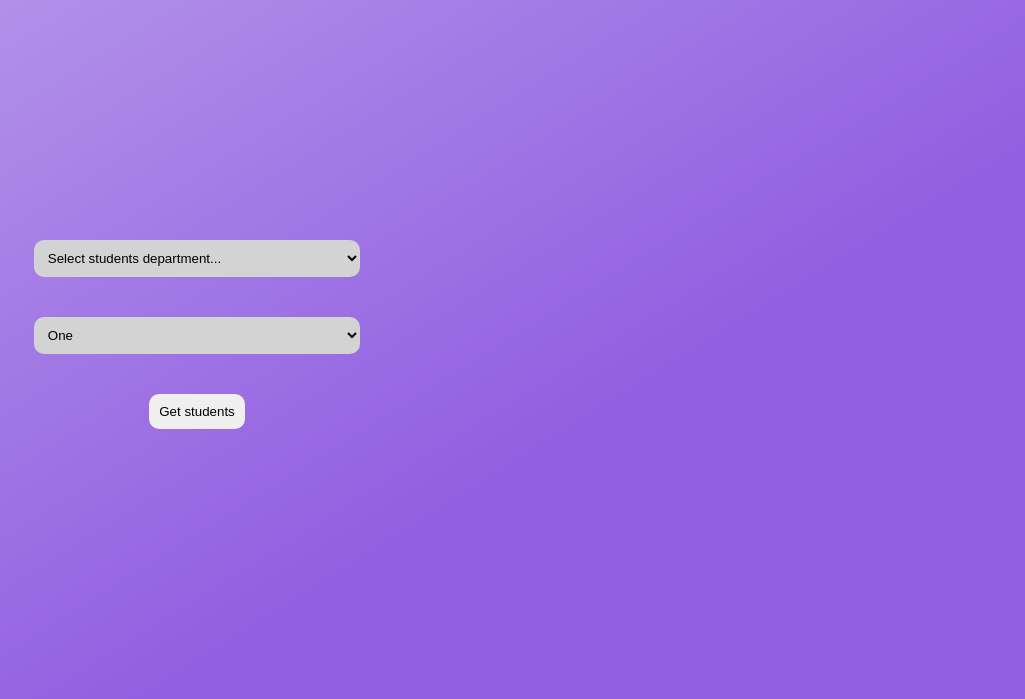
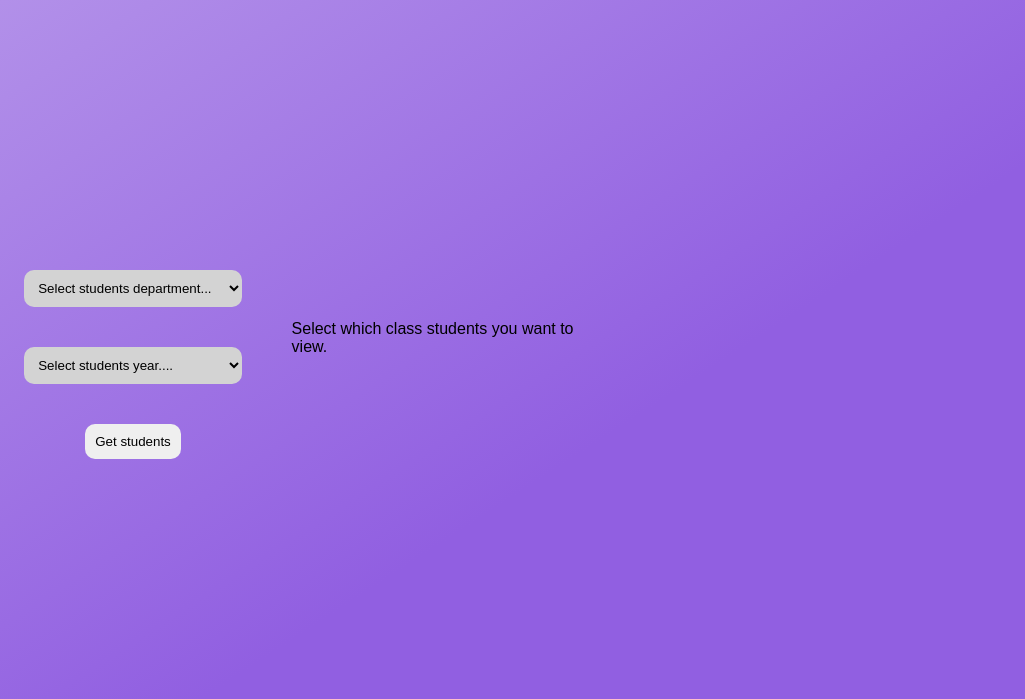
Before and after one commit to mussie-alemayehu/student-portal, a PHP site: page /staff/index.php in a window 1280 px wide. Shown: the top 699 px of the page, without its empty margins (0-1025 px from the left). Before the commit the page ends 601 px from the top, so only its background shows below. Run offline with PHP 8.4, Linux system fonts and the light colour scheme.

Commit message:
enable fetching students based on the selected department and year

```diff
--- a/auth/details.php
+++ b/auth/details.php
@@ -17,7 +17,7 @@ if ($_SERVER["REQUEST_METHOD"] == "POST") {
     $semesters_completed = 0;
 
     // prepare and execute the data insertion query
-    $query = "INSERT INTO student_info (student_id, full_name, email, department, college, batch, year, semesters_completed) VALUES (?, ?, ?, ?, ?, ?, ?, ?)";
+    $query = "INSERT INTO student_info (student_id, full_name, email, department_id, college, batch, year, semesters_completed) VALUES (?, ?, ?, ?, ?, ?, ?, ?)";
     $stmt = $conn->prepare($query);
     $stmt->bind_param("sssssiis", $stud_id, $fullname, $email, $department, $college, $batch, $year, $semesters_completed);
 
--- a/registration/table.php
+++ b/registration/table.php
@@ -66,7 +66,6 @@ if ($result->num_rows > 0) :
             <td>Course code</td>
             <td>Name</td>
             <td>Credit hours</td>
-            <td>Placeholder</td>
         </thead>
         <?php
         $counter = 1;
--- a/staff/index.php
+++ b/staff/index.php
@@ -10,6 +10,14 @@ $departments = [
     ["code"=>"MATH", "name"=>"Mathematics"],
     ["code"=>"PHY", "name"=>"Physics"]
 ];
+
+$year = "";
+$code = "";
+
+if ($_SERVER["REQUEST_METHOD"] == "GET" && isset($_GET["submit"])) {
+    $year = $_GET["year"];
+    $code = $_GET["department"];
+}
 
 ?>
 
@@ -26,19 +34,41 @@ $departments = [
             <select name="department" required>
                 <option value="">Select students department...</option>
                 <?php foreach($departments as $department) : ?>
-                    <option value="<?php echo $department["code"] ?>"><?php echo $department["name"] ?></option>
+                    <option value="<?php echo $department["code"] ?>" <?php if ($department["code"] == $code) echo "selected"; ?>>
+                        <?php echo $department["name"] ?>
+                    </option>
                 <?php endforeach; ?>
             </select>
             <br>
             <select name="year" required>
-                <option value="1">One</option>
-                <option value="2">Two</option>
-                <option value="3">Three</option>
-                <option value="4">Four</option>
+                <option value="">Select students year....</option>
+                <option value="1" <?php if ($year == 1) echo "selected"; ?>>One</option>
+                <option value="2" <?php if ($year == 2) echo "selected"; ?>>Two</option>
+                <option value="3" <?php if ($year == 3) echo "selected"; ?>>Three</option>
+                <option value="4" <?php if ($year == 4) echo "selected"; ?>>Four</option>
             </select>
 
             <input type="submit" name="submit" value="Get students">
         </form>
     </div>
+
+    <div class="students">
+        <?php if ($year != "" && $code != "") : ?>
+            <?php
+            $sql = "SELECT student_id, full_name FROM student_info WHERE department_id = ? AND year = ?";
+            $stmt = $conn->prepare($sql);
+            $stmt->bind_param("si", $code, $year);
+            $stmt->execute();
+            $result = $stmt->get_result();
+
+            foreach ($result as $student) :
+            ?>
+                <p>Name: <?php echo $student["full_name"]; ?></p>
+                <p>ID: <?php echo $student["student_id"]; ?></p>
+            <?php endforeach; ?>
+        <?php else : ?>
+            <p class="message">Select which class students you want to view.</p>
+        <?php endif; ?>
+    </div>
 </body>
 </html>
--- a/staff/staff-styles.css
+++ b/staff/staff-styles.css
@@ -9,9 +9,10 @@ body {
 
 .selectors {
     text-align: center;
-    width: 30%;
+    width: 20%;
     padding: 25vh 5px 0;
     float: left;
+    position: fixed;
 }
 
 .selectors select {
@@ -29,3 +30,13 @@ body {
     border-radius: 10px;
     border: none;
 }
+
+.students {
+    margin: 30px 2% 30px 22%;
+    padding: 10px;
+    width: 25%;
+}
+
+.students .message {
+    margin-top: 35vh;
+}
```
